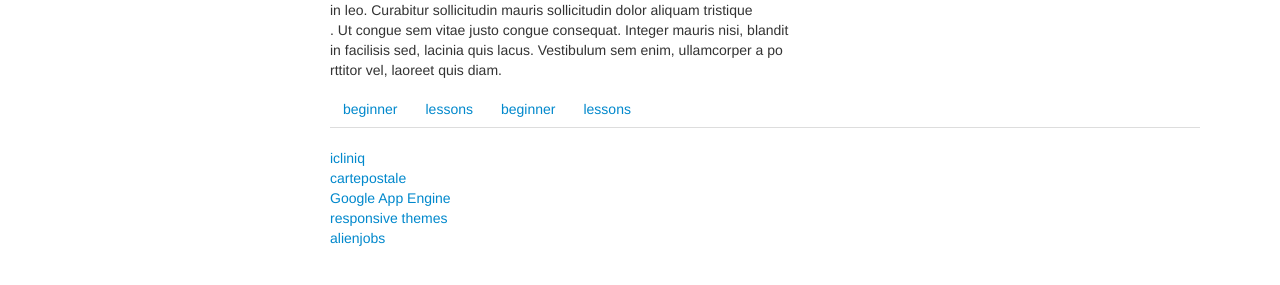
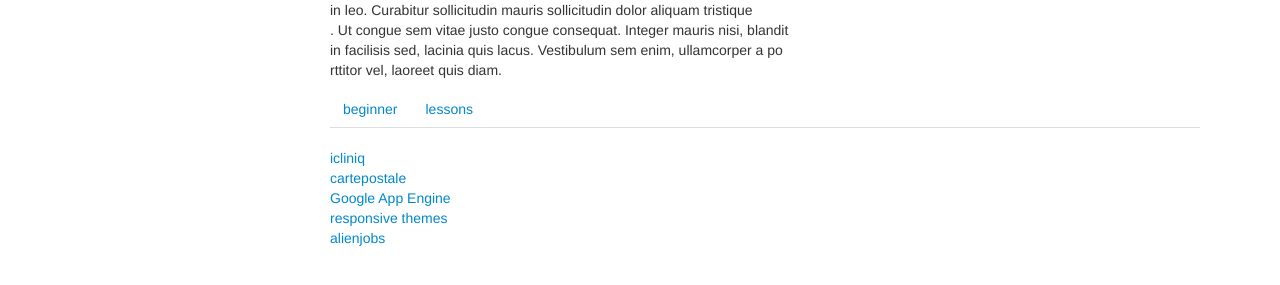
Before and after one commit to kalburgimanjunath/tu, a Jekyll site: the page built from publications/index.md, in a window 1280 px wide. Shown: the part 430-715 px from the top of the page. Built offline with Jekyll 4.4.1, drawn with Linux system fonts in a browser that asks for light colours; nearby versions of some CDN libraries; Markdown is read by kramdown in place of the engine named in the settings.

Commit message:
Update publications.html

```diff
--- a/_layouts/publications.html
+++ b/_layouts/publications.html
@@ -39,10 +39,8 @@ layout: publications
 	</ul>
 	-->
 	<ul class="nav nav-tabs">
-	{% for categories in site.categories %}
-	<li><a data-toggle="tab" href="#beginner" >beginner</a></li>
-	<li><a data-toggle="tab" href="#lessons" >lessons</a></li>
-	{% endfor %}
+		<li><a data-toggle="tab" href="#beginner" >beginner</a></li>
+		<li><a data-toggle="tab" href="#lessons" >lessons</a></li>
 	</ul>
 
 	<div class="tab-content">
```
